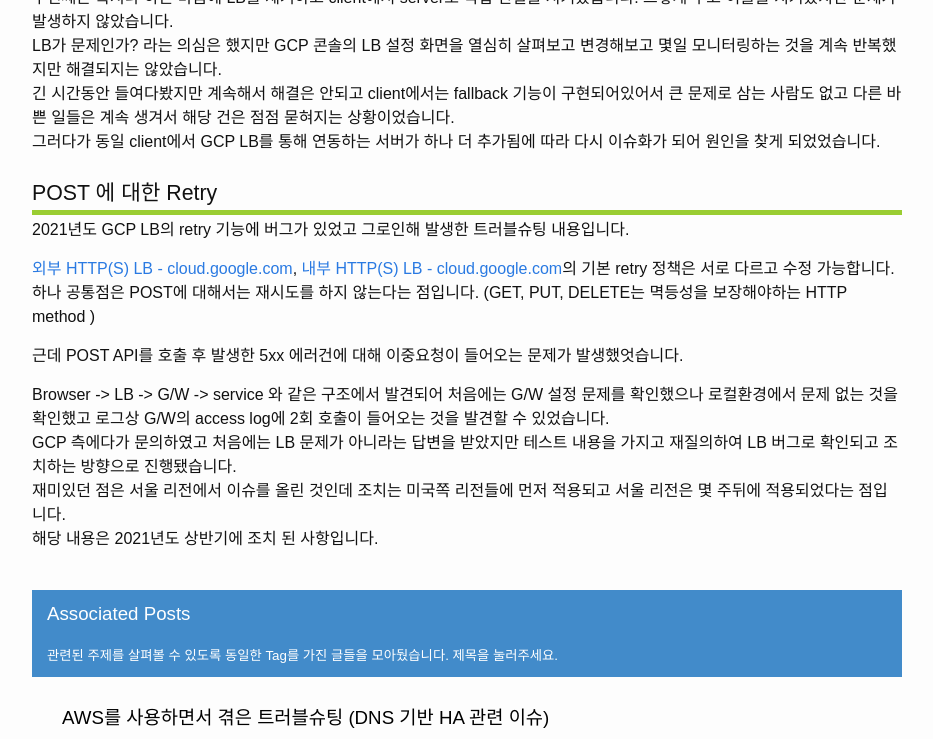
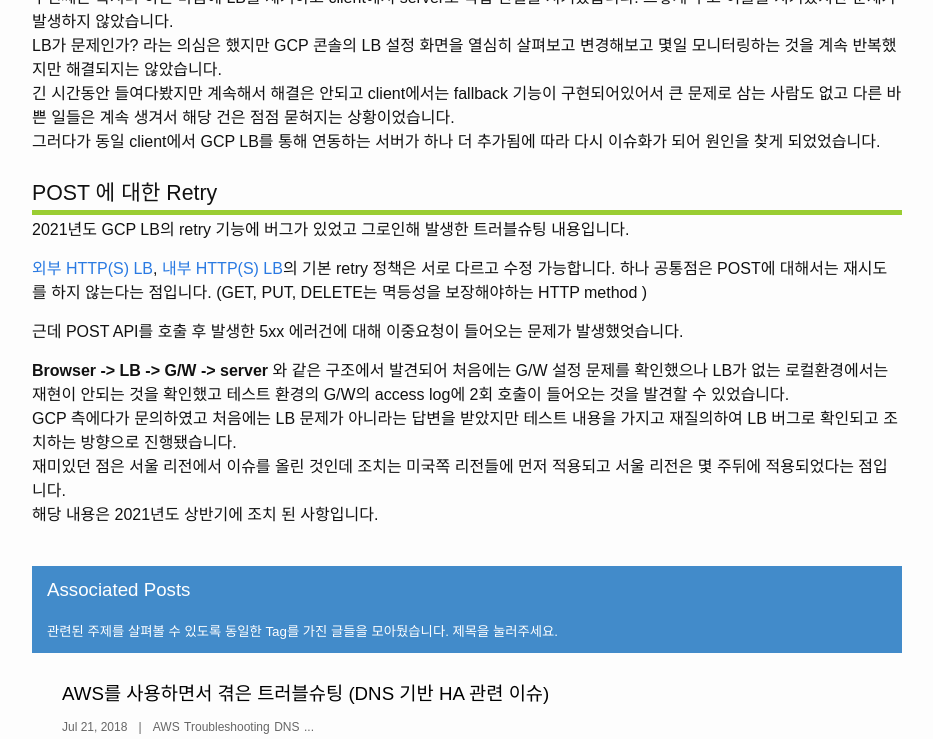
Before and after one commit to dveamer/dveamer.github.io, a Jekyll site: the page built from _posts/BackEnd/2022-01-01-GcpTroubleShootingLoadBalancer.md, in a window 1280 px wide and 900 px high, scrolled down 1922 px, cut to the strip 0-739 px from the top of the window. Shown: the whole strip, without its empty margins (173-1106 px from the left). Built offline with Jekyll 4.4.1, drawn with Linux system fonts in a browser that asks for light colours; some of the changed text lies outside the part shown.

Commit message:
homepage

```diff
--- a/_posts/BackEnd/2022-01-01-GcpTroubleShootingLoadBalancer.md
+++ b/_posts/BackEnd/2022-01-01-GcpTroubleShootingLoadBalancer.md
@@ -21,7 +21,7 @@
 GCP HTTP(S) LB는 keep-alive 값을 10분으로 고정합니다. GCP HTTP(S) LB 뒤에 연결된 모든 백엔드 서버는 keep-alive 설정을 반드시 10분 이상으로 잡아줘야 됩니다.
 
 > HTTP 연결 유지 제한 시간: 값이 10분(600초)으로 고정됩니다. 백엔드 서비스를 수정하는 방법으로 이 값을 구성할 수 없습니다. 백엔드가 사용하는 웹 서버 소프트웨어는 백엔드가 연결을 조기에 닫지 않도록 연결 유지 제한시간을 600초보다 길게 설정해야 합니다. 이 제한 시간은 WebSocket에는 적용되지 않습니다. 다음 표는 일반적인 웹 서버 소프트웨어의 연결 유지 제한 시간을 수정할 때 필요한 변경사항을 보여줍니다.
-> 출처 : [외부 HTTP(S) LB - cloud.google.com](https://cloud.google.com/load-balancing/docs/https), [내부 HTTP(S) LB - cloud.google.com](https://cloud.google.com/load-balancing/docs/l7-internal)
+> 출처 : [외부 HTTP(S) LB](https://cloud.google.com/load-balancing/docs/https), [내부 HTTP(S) LB](https://cloud.google.com/load-balancing/docs/l7-internal)
 
 만약 10분보다 짧게 설정되어있다면 LB에서는 연결이 유지되어있다고 가정하고 동작하지만 실제로 서버에서는 연결을 정리해둔 상태라 에러가 발생합니다.
 서버에서 설정한 keep-alive 값이 1분이라고 하면 1분 동안 트래픽이 없다가 1~10분 사이에 발생하는 소켓별 첫 트래픽들은 에러가 발생할 것입니다.
@@ -65,12 +65,11 @@
 
 2021년도 GCP LB의 retry 기능에 버그가 있었고 그로인해 발생한 트러블슈팅 내용입니다.
 
-[외부 HTTP(S) LB - cloud.google.com](https://cloud.google.com/load-balancing/docs/https), [내부 HTTP(S) LB - cloud.google.com](https://cloud.google.com/load-balancing/docs/l7-internal)의 기본 retry 정책은 서로 다르고 수정 가능합니다.
-하나 공통점은 POST에 대해서는 재시도를 하지 않는다는 점입니다. (GET, PUT, DELETE는 멱등성을 보장해야하는 HTTP method )
+[외부 HTTP(S) LB](https://cloud.google.com/load-balancing/docs/https), [내부 HTTP(S) LB](https://cloud.google.com/load-balancing/docs/l7-internal)의 기본 retry 정책은 서로 다르고 수정 가능합니다. 하나 공통점은 POST에 대해서는 재시도를 하지 않는다는 점입니다. (GET, PUT, DELETE는 멱등성을 보장해야하는 HTTP method )
 
 근데 POST API를 호출 후 발생한 5xx 에러건에 대해 이중요청이 들어오는 문제가 발생했엇습니다.
 
-Browser -> LB -> G/W -> service 와 같은 구조에서 발견되어 처음에는 G/W 설정 문제를 확인했으나 로컬환경에서 문제 없는 것을 확인했고 로그상 G/W의 access log에 2회 호출이 들어오는 것을 발견할 수 있었습니다.
+**Browser -> LB -> G/W -> server** 와 같은 구조에서 발견되어 처음에는 G/W 설정 문제를 확인했으나 LB가 없는 로컬환경에서는 재현이 안되는 것을 확인했고 테스트 환경의 G/W의 access log에 2회 호출이 들어오는 것을 발견할 수 있었습니다.
 GCP 측에다가 문의하였고 처음에는 LB 문제가 아니라는 답변을 받았지만 테스트 내용을 가지고 재질의하여 LB 버그로 확인되고 조치하는 방향으로 진행됐습니다.
 재미있던 점은 서울 리전에서 이슈를 올린 것인데 조치는 미국쪽 리전들에 먼저 적용되고 서울 리전은 몇 주뒤에 적용되었다는 점입니다.
 해당 내용은 2021년도 상반기에 조치 된 사항입니다.
```
